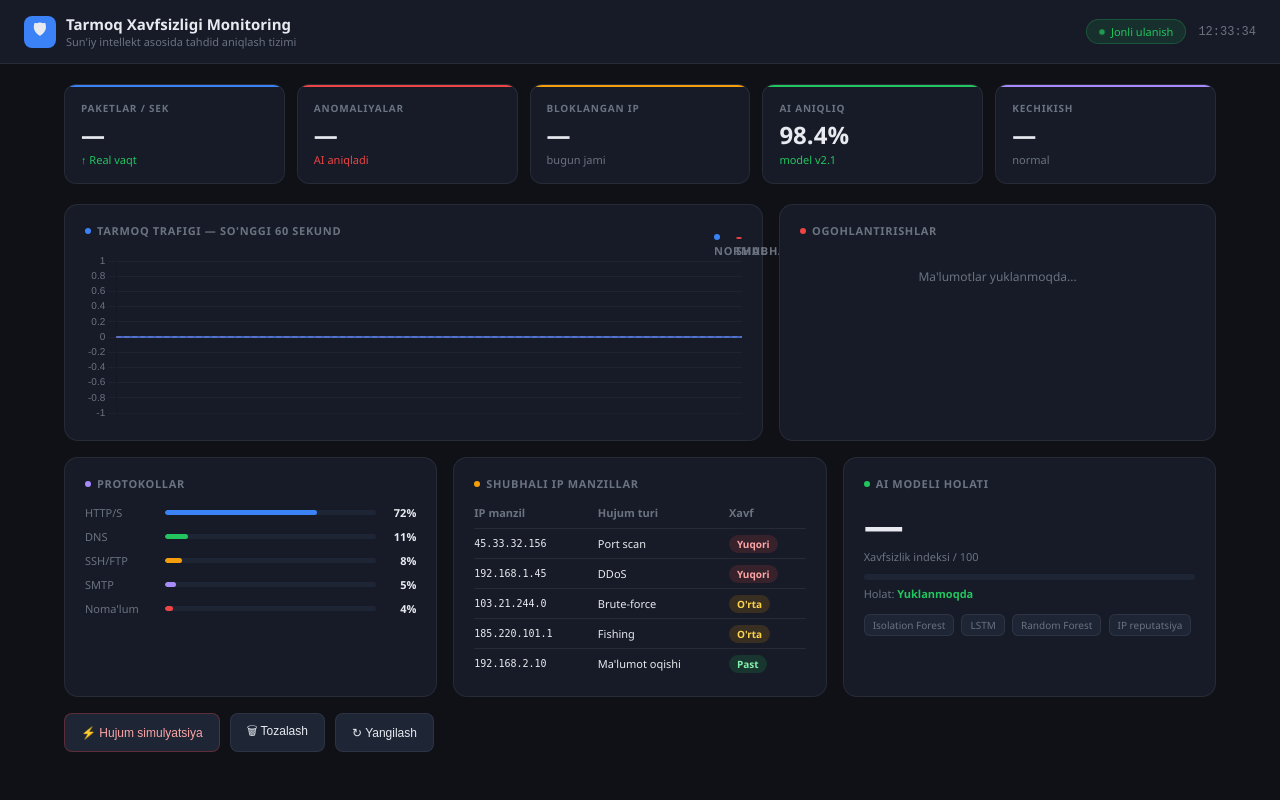
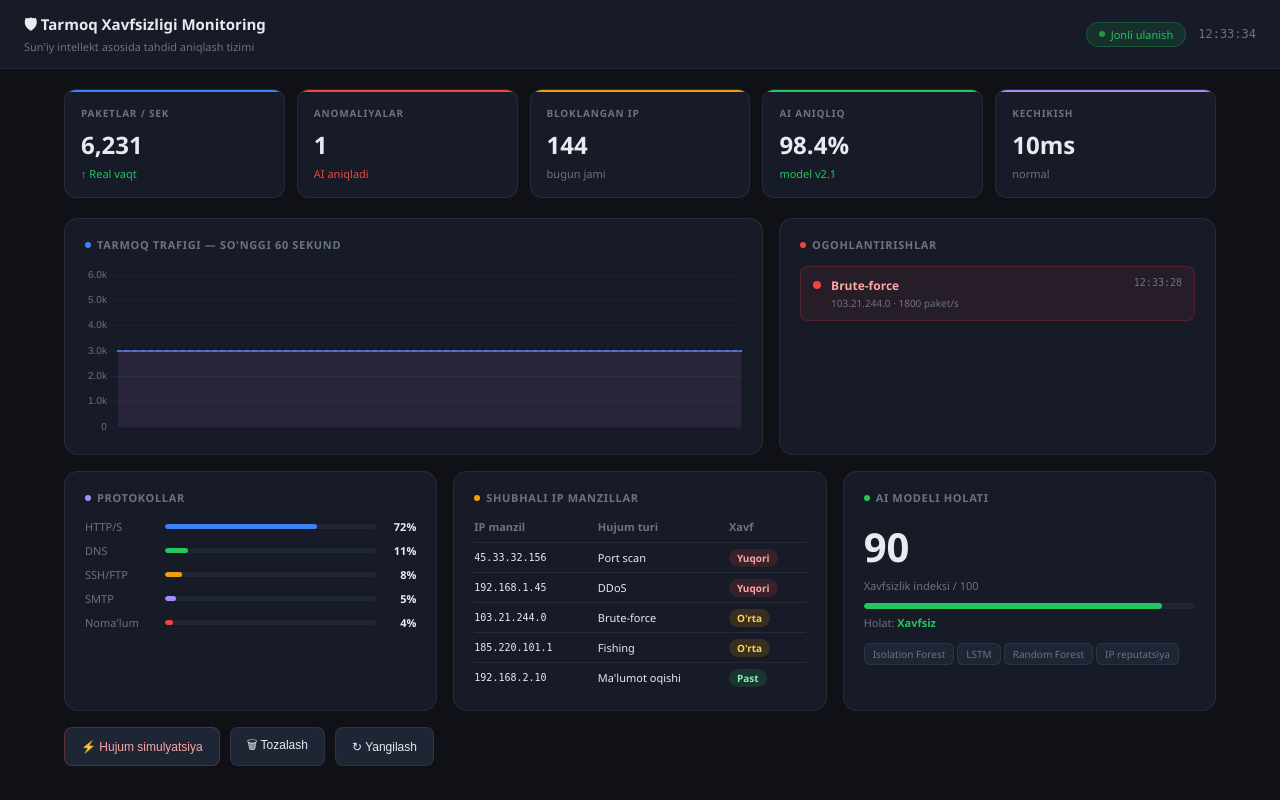
Before and after one commit to iambatirbek/monitoring, a Flask app: page / in a window 1280 px wide. Run offline with Flask 3, Linux system fonts and the light colour scheme; some libraries are stand-ins or nearby versions.

Commit message:
Update index.html

```diff
--- a/templates/index.html
+++ b/templates/index.html
@@ -4,108 +4,81 @@
 <meta charset="UTF-8">
 <meta name="viewport" content="width=device-width, initial-scale=1.0">
 <title>Tarmoq Xavfsizligi Monitoring</title>
-<script src="https://cdnjs.cloudflare.com/ajax/libs/socket.io/4.6.1/socket.io.min.js"></script>
 <script src="https://cdnjs.cloudflare.com/ajax/libs/Chart.js/4.4.1/chart.umd.js"></script>
 <style>
   :root {
-    --bg: #0f1117;
-    --bg2: #161b27;
-    --bg3: #1e2535;
+    --bg: #0f1117; --bg2: #161b27; --bg3: #1e2535;
     --border: rgba(255,255,255,0.07);
-    --text: #e8eaf0;
-    --muted: #6b7280;
-    --blue: #3b82f6;
-    --green: #22c55e;
-    --red: #ef4444;
-    --amber: #f59e0b;
-    --purple: #a78bfa;
+    --text: #e8eaf0; --muted: #6b7280;
+    --blue: #3b82f6; --green: #22c55e;
+    --red: #ef4444; --amber: #f59e0b; --purple: #a78bfa;
   }
   * { box-sizing: border-box; margin: 0; padding: 0; }
-  body { background: var(--bg); color: var(--text); font-family: 'Segoe UI', system-ui, sans-serif; min-height: 100vh; }
+  body { background: var(--bg); color: var(--text); font-family: 'Segoe UI', system-ui, sans-serif; }
   .topbar { background: var(--bg2); border-bottom: 1px solid var(--border); padding: 14px 24px; display: flex; align-items: center; justify-content: space-between; }
-  .logo { display: flex; align-items: center; gap: 10px; }
-  .logo-icon { width: 32px; height: 32px; background: var(--blue); border-radius: 8px; display: flex; align-items: center; justify-content: center; font-size: 16px; }
   .logo-text { font-size: 15px; font-weight: 600; }
   .logo-sub { font-size: 11px; color: var(--muted); }
-  .topbar-right { display: flex; align-items: center; gap: 12px; }
   .live-badge { display: flex; align-items: center; gap: 6px; background: rgba(34,197,94,0.12); color: var(--green); border: 1px solid rgba(34,197,94,0.25); padding: 4px 12px; border-radius: 20px; font-size: 11px; font-weight: 500; }
   .live-dot { width: 6px; height: 6px; border-radius: 50%; background: var(--green); animation: pulse 1.8s infinite; }
-  @keyframes pulse { 0%,100%{opacity:1;transform:scale(1);} 50%{opacity:0.4;transform:scale(0.8);} }
-  .clock { font-size: 12px; color: var(--muted); font-family: 'Courier New', monospace; }
+  @keyframes pulse { 0%,100%{opacity:1;} 50%{opacity:0.3;} }
+  .clock { font-size: 12px; color: var(--muted); font-family: monospace; }
   .main { padding: 20px 24px; max-width: 1200px; margin: 0 auto; }
-  .metrics { display: grid; grid-template-columns: repeat(5, 1fr); gap: 12px; margin-bottom: 20px; }
-  .metric { background: var(--bg2); border: 1px solid var(--border); border-radius: 12px; padding: 16px; position: relative; overflow: hidden; transition: border-color 0.3s; }
-  .metric:hover { border-color: rgba(255,255,255,0.15); }
+  .metrics { display: grid; grid-template-columns: repeat(5,1fr); gap: 12px; margin-bottom: 20px; }
+  .metric { background: var(--bg2); border: 1px solid var(--border); border-radius: 12px; padding: 16px; position: relative; overflow: hidden; }
   .metric::before { content:''; position:absolute; top:0; left:0; right:0; height:2px; border-radius:2px 2px 0 0; }
-  .metric.blue::before { background: var(--blue); }
-  .metric.red::before { background: var(--red); }
-  .metric.amber::before { background: var(--amber); }
-  .metric.green::before { background: var(--green); }
-  .metric.purple::before { background: var(--purple); }
-  .metric-label { font-size: 10px; font-weight: 600; color: var(--muted); text-transform: uppercase; letter-spacing: 0.08em; margin-bottom: 8px; }
-  .metric-val { font-size: 24px; font-weight: 700; color: var(--text); line-height: 1; }
-  .metric-sub { font-size: 11px; color: var(--muted); margin-top: 5px; display: flex; align-items: center; gap: 4px; }
-  .up { color: var(--green); }
-  .down { color: var(--red); }
+  .m-blue::before{background:var(--blue);} .m-red::before{background:var(--red);}
+  .m-amber::before{background:var(--amber);} .m-green::before{background:var(--green);} .m-purple::before{background:var(--purple);}
+  .m-label { font-size: 10px; font-weight: 600; color: var(--muted); text-transform: uppercase; letter-spacing: 0.08em; margin-bottom: 8px; }
+  .m-val { font-size: 24px; font-weight: 700; color: var(--text); }
+  .m-sub { font-size: 11px; color: var(--muted); margin-top: 5px; }
+  .up{color:var(--green);} .down{color:var(--red);}
   .row2 { display: grid; grid-template-columns: 1.6fr 1fr; gap: 16px; margin-bottom: 16px; }
   .card { background: var(--bg2); border: 1px solid var(--border); border-radius: 14px; padding: 18px 20px; }
-  .card-title { font-size: 11px; font-weight: 600; color: var(--muted); text-transform: uppercase; letter-spacing: 0.06em; margin-bottom: 14px; display: flex; align-items: center; gap: 6px; }
-  .card-title span { width: 6px; height: 6px; border-radius: 50%; display: inline-block; }
+  .card-title { font-size: 11px; font-weight: 600; color: var(--muted); text-transform: uppercase; letter-spacing: 0.06em; margin-bottom: 14px; display:flex; align-items:center; gap:6px; }
+  .cdot { width:6px; height:6px; border-radius:50%; display:inline-block; }
   .alerts { display: flex; flex-direction: column; gap: 8px; }
   .alert { display: flex; align-items: flex-start; gap: 10px; padding: 10px 12px; border-radius: 8px; border: 1px solid transparent; animation: slideIn 0.3s ease; }
-  @keyframes slideIn { from{opacity:0;transform:translateY(-8px);} to{opacity:1;transform:translateY(0);} }
+  @keyframes slideIn { from{opacity:0;transform:translateY(-6px);} to{opacity:1;transform:translateY(0);} }
   .alert.critical { background: rgba(239,68,68,0.08); border-color: rgba(239,68,68,0.2); }
   .alert.warning { background: rgba(245,158,11,0.08); border-color: rgba(245,158,11,0.2); }
   .alert.info { background: rgba(59,130,246,0.08); border-color: rgba(59,130,246,0.2); }
-  .alert-dot { width: 8px; height: 8px; border-radius: 50%; flex-shrink: 0; margin-top: 4px; }
-  .alert.critical .alert-dot { background: var(--red); }
-  .alert.warning .alert-dot { background: var(--amber); }
-  .alert.info .alert-dot { background: var(--blue); }
-  .alert-title { font-size: 12px; font-weight: 600; }
-  .alert.critical .alert-title { color: #fca5a5; }
-  .alert.warning .alert-title { color: #fcd34d; }
-  .alert.info .alert-title { color: #93c5fd; }
-  .alert-meta { font-size: 10px; color: var(--muted); margin-top: 2px; }
-  .alert-time { font-size: 10px; color: var(--muted); font-family: monospace; white-space: nowrap; }
+  .adot { width:8px; height:8px; border-radius:50%; flex-shrink:0; margin-top:4px; }
+  .alert.critical .adot{background:var(--red);} .alert.warning .adot{background:var(--amber);} .alert.info .adot{background:var(--blue);}
+  .a-title { font-size: 12px; font-weight: 600; }
+  .alert.critical .a-title{color:#fca5a5;} .alert.warning .a-title{color:#fcd34d;} .alert.info .a-title{color:#93c5fd;}
+  .a-meta { font-size: 10px; color: var(--muted); margin-top: 2px; }
+  .a-time { font-size: 10px; color: var(--muted); font-family: monospace; white-space: nowrap; }
   .row3 { display: grid; grid-template-columns: 1fr 1fr 1fr; gap: 16px; margin-bottom: 16px; }
-  .proto-row { display: flex; align-items: center; gap: 8px; margin-bottom: 9px; }
-  .proto-name { font-size: 11px; color: var(--muted); width: 72px; flex-shrink: 0; }
-  .proto-track { flex: 1; height: 5px; background: var(--bg3); border-radius: 3px; overflow: hidden; }
-  .proto-fill { height: 100%; border-radius: 3px; transition: width 0.5s ease; }
-  .proto-pct { font-size: 11px; font-weight: 600; color: var(--text); width: 32px; text-align: right; }
-  .ip-table { width: 100%; border-collapse: collapse; font-size: 11px; }
-  .ip-table th { color: var(--muted); text-align: left; padding: 0 0 8px; font-weight: 600; border-bottom: 1px solid var(--border); }
-  .ip-table td { padding: 7px 0; border-bottom: 1px solid var(--border); color: var(--text); }
-  .ip-table tr:last-child td { border-bottom: none; }
-  .pill { font-size: 10px; font-weight: 600; padding: 2px 8px; border-radius: 10px; }
-  .pill.hi { background: rgba(239,68,68,0.15); color: #fca5a5; }
-  .pill.md { background: rgba(245,158,11,0.15); color: #fcd34d; }
-  .pill.lo { background: rgba(34,197,94,0.15); color: #86efac; }
-  .ai-score { font-size: 40px; font-weight: 700; color: var(--text); line-height: 1; }
-  .ai-track { height: 6px; background: var(--bg3); border-radius: 3px; overflow: hidden; margin: 10px 0 6px; }
-  .ai-fill { height: 100%; border-radius: 3px; background: var(--green); transition: width 1s ease, background 0.5s; }
-  .tag { display: inline-block; font-size: 10px; padding: 3px 8px; border-radius: 6px; background: var(--bg3); color: var(--muted); border: 1px solid var(--border); margin: 3px 3px 0 0; }
-  .actions { display: flex; gap: 10px; flex-wrap: wrap; }
-  .btn { display: inline-flex; align-items: center; gap: 6px; font-size: 12px; font-weight: 500; padding: 8px 16px; border-radius: 8px; border: 1px solid var(--border); background: var(--bg3); color: var(--text); cursor: pointer; transition: all 0.15s; }
-  .btn:hover { border-color: rgba(255,255,255,0.2); background: rgba(255,255,255,0.05); }
-  .btn.danger { border-color: rgba(239,68,68,0.3); color: #fca5a5; }
-  .btn.danger:hover { background: rgba(239,68,68,0.1); }
-  .empty-alerts { font-size: 12px; color: var(--muted); text-align: center; padding: 16px 0; }
-  .legend { display: flex; gap: 16px; font-size: 11px; color: var(--muted); }
-  .legend-dot { width: 10px; height: 4px; border-radius: 2px; display: inline-block; margin-right: 5px; vertical-align: middle; }
+  .proto-row { display:flex; align-items:center; gap:8px; margin-bottom:9px; }
+  .p-name { font-size:11px; color:var(--muted); width:72px; flex-shrink:0; }
+  .p-track { flex:1; height:5px; background:var(--bg3); border-radius:3px; overflow:hidden; }
+  .p-fill { height:100%; border-radius:3px; }
+  .p-pct { font-size:11px; font-weight:600; color:var(--text); width:32px; text-align:right; }
+  .ip-tbl { width:100%; border-collapse:collapse; font-size:11px; }
+  .ip-tbl th { color:var(--muted); text-align:left; padding:0 0 8px; font-weight:600; border-bottom:1px solid var(--border); }
+  .ip-tbl td { padding:7px 0; border-bottom:1px solid var(--border); }
+  .ip-tbl tr:last-child td { border-bottom:none; }
+  .pill { font-size:10px; font-weight:600; padding:2px 8px; border-radius:10px; }
+  .p-hi{background:rgba(239,68,68,0.15);color:#fca5a5;} .p-md{background:rgba(245,158,11,0.15);color:#fcd34d;} .p-lo{background:rgba(34,197,94,0.15);color:#86efac;}
+  .ai-score { font-size:40px; font-weight:700; color:var(--text); }
+  .ai-track { height:6px; background:var(--bg3); border-radius:3px; overflow:hidden; margin:10px 0 6px; }
+  .ai-fill { height:100%; border-radius:3px; transition:width 1s ease, background 0.5s; }
+  .tag { display:inline-block; font-size:10px; padding:3px 8px; border-radius:6px; background:var(--bg3); color:var(--muted); border:1px solid var(--border); margin:3px 3px 0 0; }
+  .actions { display:flex; gap:10px; flex-wrap:wrap; }
+  .btn { display:inline-flex; align-items:center; gap:6px; font-size:12px; font-weight:500; padding:8px 16px; border-radius:8px; border:1px solid var(--border); background:var(--bg3); color:var(--text); cursor:pointer; transition:all 0.15s; }
+  .btn:hover { border-color:rgba(255,255,255,0.2); }
+  .btn.danger { border-color:rgba(239,68,68,0.3); color:#fca5a5; }
+  .btn.danger:hover { background:rgba(239,68,68,0.1); }
+  .empty { font-size:12px; color:var(--muted); text-align:center; padding:16px 0; }
 </style>
 </head>
 <body>
-
 <div class="topbar">
-  <div class="logo">
-    <div class="logo-icon">🛡</div>
   <div>
-      <div class="logo-text">Tarmoq Xavfsizligi Monitoring</div>
+    <div class="logo-text">🛡 Tarmoq Xavfsizligi Monitoring</div>
     <div class="logo-sub">Sun'iy intellekt asosida tahdid aniqlash tizimi</div>
   </div>
-  </div>
-  <div class="topbar-right">
+  <div style="display:flex;align-items:center;gap:12px;">
     <div class="live-badge"><span class="live-dot"></span>Jonli ulanish</div>
     <div class="clock" id="clk">--:--:--</div>
   </div>
@@ -113,135 +86,101 @@
 
 <div class="main">
   <div class="metrics">
-    <div class="metric blue">
-      <div class="metric-label">Paketlar / sek</div>
-      <div class="metric-val" id="pps">—</div>
-      <div class="metric-sub up">↑ Real vaqt</div>
-    </div>
-    <div class="metric red">
-      <div class="metric-label">Anomaliyalar</div>
-      <div class="metric-val" id="anm">—</div>
-      <div class="metric-sub down" id="anm-sub">AI aniqladi</div>
-    </div>
-    <div class="metric amber">
-      <div class="metric-label">Bloklangan IP</div>
-      <div class="metric-val" id="blk">—</div>
-      <div class="metric-sub">bugun jami</div>
-    </div>
-    <div class="metric green">
-      <div class="metric-label">AI aniqliq</div>
-      <div class="metric-val">98.4%</div>
-      <div class="metric-sub up">model v2.1</div>
-    </div>
-    <div class="metric purple">
-      <div class="metric-label">Kechikish</div>
-      <div class="metric-val" id="lat">—</div>
-      <div class="metric-sub" id="lat-sub">normal</div>
-    </div>
+    <div class="metric m-blue"><div class="m-label">Paketlar / sek</div><div class="m-val" id="pps">—</div><div class="m-sub up">↑ Real vaqt</div></div>
+    <div class="metric m-red"><div class="m-label">Anomaliyalar</div><div class="m-val" id="anm">—</div><div class="m-sub down">AI aniqladi</div></div>
+    <div class="metric m-amber"><div class="m-label">Bloklangan IP</div><div class="m-val" id="blk">—</div><div class="m-sub">bugun jami</div></div>
+    <div class="metric m-green"><div class="m-label">AI aniqliq</div><div class="m-val">98.4%</div><div class="m-sub up">model v2.1</div></div>
+    <div class="metric m-purple"><div class="m-label">Kechikish</div><div class="m-val" id="lat">—</div><div class="m-sub" id="lat-sub">normal</div></div>
   </div>
 
   <div class="row2">
     <div class="card">
-      <div class="card-title">
-        <span style="background:#3b82f6;"></span>
-        Tarmoq trafigi — so'nggi 60 sekund
-        <div class="legend" style="margin-left:auto;">
-          <span><span class="legend-dot" style="background:#3b82f6;"></span>Normal</span>
-          <span><span class="legend-dot" style="background:#ef4444;border-top:2px dashed #ef4444;height:0;margin-top:2px;"></span>Shubhali</span>
-        </div>
-      </div>
-      <div style="position:relative;height:170px;">
-        <canvas id="trafficChart" role="img" aria-label="60 sekundlik tarmoq trafigi grafigi">Trafik ma'lumotlari yuklanmoqda.</canvas>
-      </div>
+      <div class="card-title"><span class="cdot" style="background:var(--blue);"></span>Tarmoq trafigi — so'nggi 60 sekund</div>
+      <div style="position:relative;height:170px;"><canvas id="tc" role="img" aria-label="Tarmoq trafigi grafigi">Yuklanmoqda.</canvas></div>
     </div>
     <div class="card">
-      <div class="card-title"><span style="background:#ef4444;"></span>Ogohlantirishlar</div>
-      <div class="alerts" id="alertList">
-        <div class="empty-alerts">Ma'lumotlar yuklanmoqda...</div>
-      </div>
+      <div class="card-title"><span class="cdot" style="background:var(--red);"></span>Ogohlantirishlar</div>
+      <div class="alerts" id="alList"><div class="empty">Yuklanmoqda...</div></div>
     </div>
   </div>
 
   <div class="row3">
     <div class="card">
-      <div class="card-title"><span style="background:#a78bfa;"></span>Protokollar</div>
-      <div class="proto-row"><span class="proto-name">HTTP/S</span><div class="proto-track"><div class="proto-fill" style="width:72%;background:#3b82f6;"></div></div><span class="proto-pct">72%</span></div>
-      <div class="proto-row"><span class="proto-name">DNS</span><div class="proto-track"><div class="proto-fill" style="width:11%;background:#22c55e;"></div></div><span class="proto-pct">11%</span></div>
-      <div class="proto-row"><span class="proto-name">SSH/FTP</span><div class="proto-track"><div class="proto-fill" style="width:8%;background:#f59e0b;"></div></div><span class="proto-pct">8%</span></div>
-      <div class="proto-row"><span class="proto-name">SMTP</span><div class="proto-track"><div class="proto-fill" style="width:5%;background:#a78bfa;"></div></div><span class="proto-pct">5%</span></div>
-      <div class="proto-row"><span class="proto-name">Noma'lum</span><div class="proto-track"><div class="proto-fill" style="width:4%;background:#ef4444;"></div></div><span class="proto-pct">4%</span></div>
+      <div class="card-title"><span class="cdot" style="background:var(--purple);"></span>Protokollar</div>
+      <div class="proto-row"><span class="p-name">HTTP/S</span><div class="p-track"><div class="p-fill" style="width:72%;background:#3b82f6;"></div></div><span class="p-pct">72%</span></div>
+      <div class="proto-row"><span class="p-name">DNS</span><div class="p-track"><div class="p-fill" style="width:11%;background:#22c55e;"></div></div><span class="p-pct">11%</span></div>
+      <div class="proto-row"><span class="p-name">SSH/FTP</span><div class="p-track"><div class="p-fill" style="width:8%;background:#f59e0b;"></div></div><span class="p-pct">8%</span></div>
+      <div class="proto-row"><span class="p-name">SMTP</span><div class="p-track"><div class="p-fill" style="width:5%;background:#a78bfa;"></div></div><span class="p-pct">5%</span></div>
+      <div class="proto-row"><span class="p-name">Noma'lum</span><div class="p-track"><div class="p-fill" style="width:4%;background:#ef4444;"></div></div><span class="p-pct">4%</span></div>
     </div>
     <div class="card">
-      <div class="card-title"><span style="background:#f59e0b;"></span>Shubhali IP manzillar</div>
-      <table class="ip-table">
+      <div class="card-title"><span class="cdot" style="background:var(--amber);"></span>Shubhali IP manzillar</div>
+      <table class="ip-tbl">
         <thead><tr><th>IP manzil</th><th>Hujum turi</th><th>Xavf</th></tr></thead>
         <tbody>
-          <tr><td style="font-family:monospace;font-size:10px;">45.33.32.156</td><td>Port scan</td><td><span class="pill hi">Yuqori</span></td></tr>
-          <tr><td style="font-family:monospace;font-size:10px;">192.168.1.45</td><td>DDoS</td><td><span class="pill hi">Yuqori</span></td></tr>
-          <tr><td style="font-family:monospace;font-size:10px;">103.21.244.0</td><td>Brute-force</td><td><span class="pill md">O'rta</span></td></tr>
-          <tr><td style="font-family:monospace;font-size:10px;">185.220.101.1</td><td>Fishing</td><td><span class="pill md">O'rta</span></td></tr>
-          <tr><td style="font-family:monospace;font-size:10px;">192.168.2.10</td><td>Ma'lumot oqishi</td><td><span class="pill lo">Past</span></td></tr>
+          <tr><td style="font-family:monospace;font-size:10px;">45.33.32.156</td><td>Port scan</td><td><span class="pill p-hi">Yuqori</span></td></tr>
+          <tr><td style="font-family:monospace;font-size:10px;">192.168.1.45</td><td>DDoS</td><td><span class="pill p-hi">Yuqori</span></td></tr>
+          <tr><td style="font-family:monospace;font-size:10px;">103.21.244.0</td><td>Brute-force</td><td><span class="pill p-md">O'rta</span></td></tr>
+          <tr><td style="font-family:monospace;font-size:10px;">185.220.101.1</td><td>Fishing</td><td><span class="pill p-md">O'rta</span></td></tr>
+          <tr><td style="font-family:monospace;font-size:10px;">192.168.2.10</td><td>Ma'lumot oqishi</td><td><span class="pill p-lo">Past</span></td></tr>
         </tbody>
       </table>
     </div>
     <div class="card">
-      <div class="card-title"><span style="background:#22c55e;"></span>AI modeli holati</div>
+      <div class="card-title"><span class="cdot" style="background:var(--green);"></span>AI modeli holati</div>
       <div class="ai-score" id="aiScore">—</div>
       <div style="font-size:11px;color:var(--muted);margin-top:4px;">Xavfsizlik indeksi / 100</div>
-      <div class="ai-track"><div class="ai-fill" id="aiFill" style="width:0%;"></div></div>
+      <div class="ai-track"><div class="ai-fill" id="aiFill" style="width:0%;background:var(--green);"></div></div>
       <div style="font-size:11px;color:var(--muted);">Holat: <span id="aiStatus" style="color:var(--green);font-weight:600;">Yuklanmoqda</span></div>
       <div style="margin-top:10px;">
-        <span class="tag">Isolation Forest</span>
-        <span class="tag">LSTM</span>
-        <span class="tag">Random Forest</span>
-        <span class="tag">IP reputatsiya</span>
+        <span class="tag">Isolation Forest</span><span class="tag">LSTM</span><span class="tag">Random Forest</span><span class="tag">IP reputatsiya</span>
       </div>
     </div>
   </div>
 
   <div class="actions">
-    <button class="btn danger" onclick="simulateAttack()">⚡ Hujum simulyatsiya</button>
-    <button class="btn" onclick="clearAlerts()">🗑 Tozalash</button>
-    <button class="btn" onclick="location.reload()">↻ Yangilash</button>
+    <button class="btn danger" onclick="simAttack()">⚡ Hujum simulyatsiya</button>
+    <button class="btn" onclick="clearAll()">🗑 Tozalash</button>
+    <button class="btn" onclick="loadData()">↻ Yangilash</button>
   </div>
 </div>
 
+<script src="https://cdnjs.cloudflare.com/ajax/libs/Chart.js/4.4.1/chart.umd.js"></script>
 <script>
-const socket = io();
-const normData = Array(60).fill(0);
-const suspData = Array(60).fill(0);
+const nData = Array(60).fill(0);
+const sData = Array(60).fill(0);
 
-const chart = new Chart(document.getElementById('trafficChart').getContext('2d'), {
+const chart = new Chart(document.getElementById('tc').getContext('2d'), {
   type: 'line',
   data: {
     labels: Array(60).fill(''),
     datasets: [
-      { label: 'Normal', data: normData, borderColor: '#3b82f6', backgroundColor: 'rgba(59,130,246,0.08)', fill: true, tension: 0.4, pointRadius: 0, borderWidth: 1.5 },
-      { label: 'Shubhali', data: suspData, borderColor: '#ef4444', backgroundColor: 'rgba(239,68,68,0.08)', fill: true, tension: 0.4, pointRadius: 0, borderWidth: 1.5, borderDash: [5, 3] }
+      {label:'Normal', data:nData, borderColor:'#3b82f6', backgroundColor:'rgba(59,130,246,0.08)', fill:true, tension:0.4, pointRadius:0, borderWidth:1.5},
+      {label:'Shubhali', data:sData, borderColor:'#ef4444', backgroundColor:'rgba(239,68,68,0.08)', fill:true, tension:0.4, pointRadius:0, borderWidth:1.5, borderDash:[5,3]}
     ]
   },
   options: {
-    responsive: true, maintainAspectRatio: false,
-    plugins: { legend: { display: false } },
-    scales: {
-      x: { ticks: { display: false }, grid: { display: false } },
-      y: { ticks: { font: { size: 10 }, color: '#6b7280', callback: v => v >= 1000 ? (v/1000).toFixed(1)+'k' : v }, grid: { color: 'rgba(255,255,255,0.04)' } }
+    responsive:true, maintainAspectRatio:false,
+    plugins:{legend:{display:false}},
+    scales:{
+      x:{ticks:{display:false}, grid:{display:false}},
+      y:{ticks:{font:{size:10}, color:'#6b7280', callback:v=>v>=1000?(v/1000).toFixed(1)+'k':v}, grid:{color:'rgba(255,255,255,0.04)'}}
     }
   }
 });
 
-setInterval(() => {
-  document.getElementById('clk').textContent = new Date().toLocaleTimeString('uz-UZ');
-}, 1000);
+setInterval(()=>{ document.getElementById('clk').textContent = new Date().toLocaleTimeString('uz-UZ'); }, 1000);
 
-socket.on('update', data => {
-  document.getElementById('pps').textContent = data.packets_per_sec.toLocaleString();
-  document.getElementById('anm').textContent = data.anomalies;
-  document.getElementById('blk').textContent = data.blocked_ips.toLocaleString();
-  document.getElementById('lat').textContent = data.latency_ms + 'ms';
-  document.getElementById('lat-sub').textContent = data.latency_ms < 20 ? 'normal' : 'sekin';
+function loadData() {
+  fetch('/api/stats')
+    .then(r => r.json())
+    .then(d => {
+      document.getElementById('pps').textContent = d.packets_per_sec.toLocaleString();
+      document.getElementById('anm').textContent = d.anomalies;
+      document.getElementById('blk').textContent = d.blocked_ips.toLocaleString();
+      document.getElementById('lat').textContent = d.latency_ms + 'ms';
 
-  const sc = data.security_score;
+      const sc = d.security_score;
       document.getElementById('aiScore').textContent = sc;
       document.getElementById('aiFill').style.width = sc + '%';
       document.getElementById('aiFill').style.background = sc < 70 ? '#ef4444' : sc < 82 ? '#f59e0b' : '#22c55e';
@@ -249,37 +188,39 @@
       ss.textContent = sc < 70 ? 'Xavfli' : sc < 82 ? 'Ehtiyotkor' : 'Xavfsiz';
       ss.style.color = sc < 70 ? '#ef4444' : sc < 82 ? '#f59e0b' : '#22c55e';
 
-  if (data.traffic_history) {
-    const half = Math.floor(data.traffic_history.length / 2);
-    data.traffic_history.forEach((v, i) => { normData[i] = v; });
-    data.suspicious_history.forEach((v, i) => { suspData[i] = v; });
+      if (d.traffic_history) {
+        d.traffic_history.forEach((v,i) => nData[i] = v);
+        d.suspicious_history.forEach((v,i) => sData[i] = v);
         chart.update('none');
       }
 
-  if (data.alerts && data.alerts.length > 0) {
-    const list = document.getElementById('alertList');
-    list.innerHTML = data.alerts.map(a => `
+      const list = document.getElementById('alList');
+      if (d.alerts && d.alerts.length > 0) {
+        list.innerHTML = d.alerts.map(a => `
           <div class="alert ${a.type}">
-        <span class="alert-dot"></span>
+            <span class="adot"></span>
             <div style="flex:1;">
-          <div class="alert-title">${a.title}</div>
-          <div class="alert-meta">${a.meta}</div>
+              <div class="a-title">${a.title}</div>
+              <div class="a-meta">${a.meta}</div>
             </div>
-        <span class="alert-time">${a.time}</span>
-      </div>
-    `).join('');
+            <span class="a-time">${a.time}</span>
+          </div>`).join('');
+      } else {
+        list.innerHTML = '<div class="empty">Hozircha ogohlantirishlar yo\'q</div>';
       }
     });
-
-function simulateAttack() {
-  fetch('/api/simulate-attack').then(r => r.json()).then(d => console.log('Attack simulated:', d));
 }
 
-function clearAlerts() {
-  fetch('/api/clear').then(() => {
-    document.getElementById('alertList').innerHTML = '<div class="empty-alerts">✓ Tozalandi</div>';
-  });
+function simAttack() {
+  fetch('/api/simulate-attack').then(()=>loadData());
 }
+
+function clearAll() {
+  fetch('/api/clear').then(()=>loadData());
+}
+
+loadData();
+setInterval(loadData, 3000);
 </script>
 </body>
 </html>
```
Lines whose indentation alone changed are shown as unchanged.
